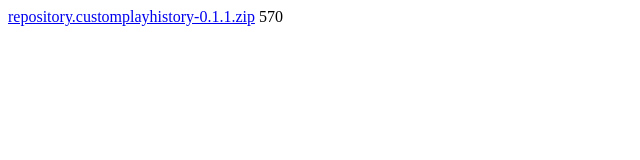
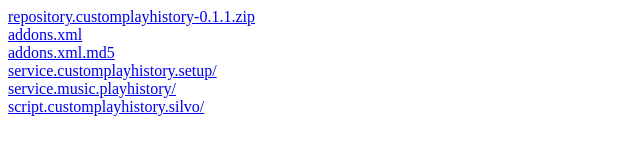
Before and after one commit to CrookedTooth/custom-play-history-kodi-repo, a plain HTML site: page index.html in a window 1280 px wide. Shown: the whole page, without its empty margins (0-640 px from the left). Drawn offline with Linux system fonts and the light colour scheme.

Commit message:
List repository metadata in source directory

```diff
--- a/index.html
+++ b/index.html
@@ -1 +1,10 @@
-<!doctype html><html><head><meta charset="utf-8"><title>Custom Play History Kodi Repository</title></head><body><a href="repository.customplayhistory-0.1.1.zip">repository.customplayhistory-0.1.1.zip</a> 570</body></html>
+<!doctype html>
+<html><head><meta charset="utf-8"><title>Custom Play History Kodi Repository</title></head>
+<body>
+<a href="repository.customplayhistory-0.1.1.zip">repository.customplayhistory-0.1.1.zip</a><br>
+<a href="addons.xml">addons.xml</a><br>
+<a href="addons.xml.md5">addons.xml.md5</a><br>
+<a href="service.customplayhistory.setup/">service.customplayhistory.setup/</a><br>
+<a href="service.music.playhistory/">service.music.playhistory/</a><br>
+<a href="script.customplayhistory.silvo/">script.customplayhistory.silvo/</a>
+</body></html>
```
